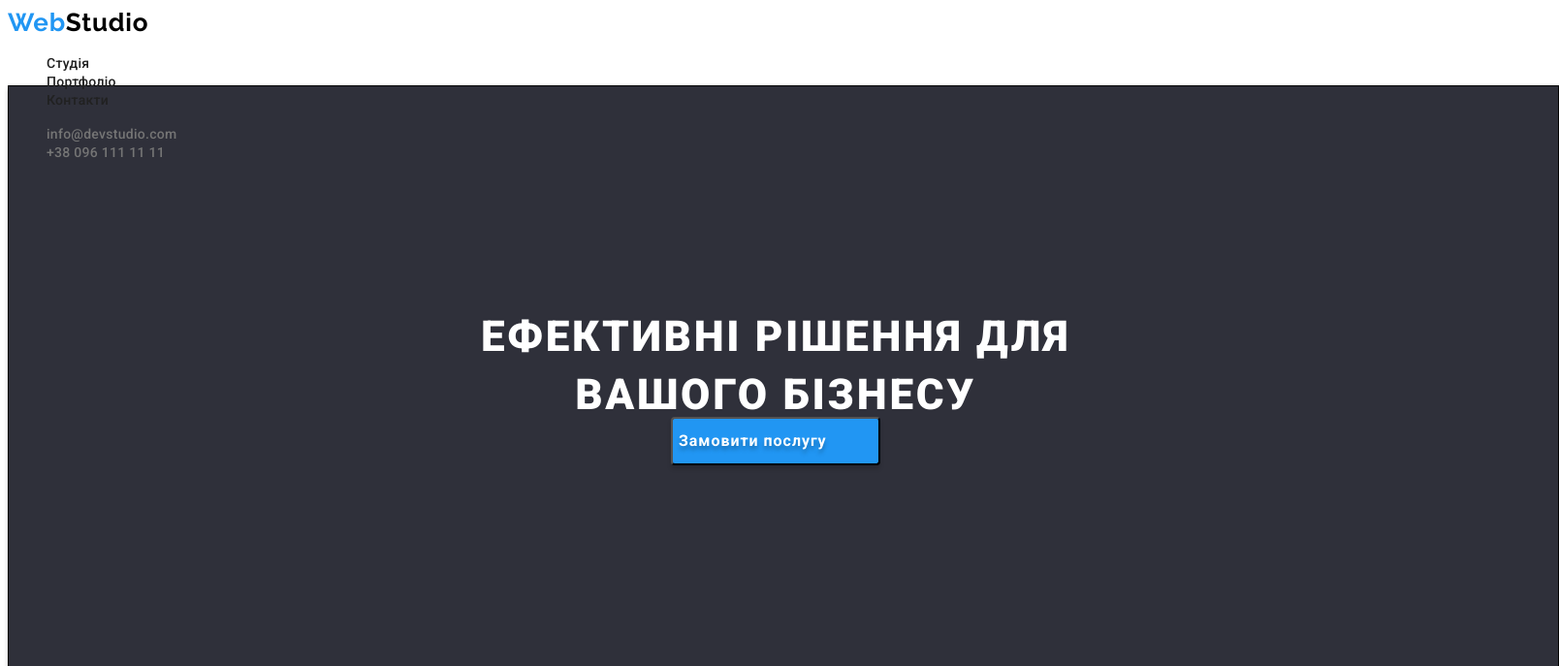
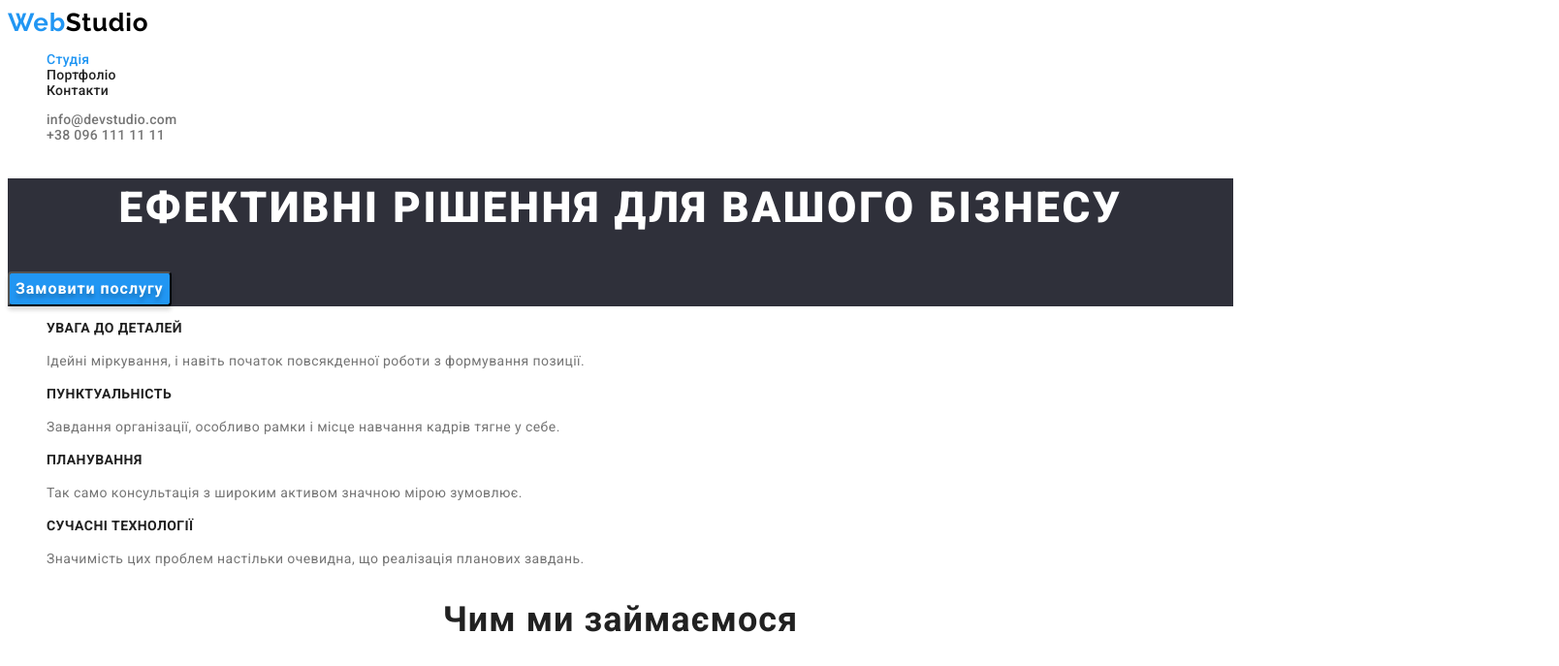
Before and after one commit to BasYuliia/goit-markup-hw-02, a plain HTML site: page index.html in a window 1280 px wide. Shown: the top 687 px of the page at 97% size, 1608 px wide, since content can reach past the window. Drawn offline with Linux system fonts and the light colour scheme.

Commit message:
Доопрацювання 1

```diff
--- a/css/styles.css
+++ b/css/styles.css
@@ -5,6 +5,19 @@
 } */
 ul li {
   list-style: none;
+}
+.visually-hidden {
+  position: absolute;
+  width: 1px;
+  height: 1px;
+  margin: -1px;
+  border: 0;
+  padding: 0;
+
+  white-space: nowrap;
+  clip-path: inset(100%);
+  clip: rect(0 0 0 0);
+  overflow: hidden;
 }
 :root {
   --dominant-text-color: #757575;
@@ -19,15 +32,13 @@ ul li {
 }
 body {
   font-family: Roboto, sans-serif;
+  font-size: 14px;
+  letter-spacing: 0.03em;
   background: var(--headline-text-color);
   color: var(--dominant-text-color);
 }
 .header {
   background: var(--headline-text-color);
-  width: 1600px;
-  height: 80px;
-  left: 0px;
-  top: 0px;
 }
 /* ЛОГОТИП */
 .header-logo {
@@ -46,6 +57,7 @@ body {
   text-decoration: none;
 }
 /* НАВІГАЦІЯ */
+
 .nav-link,
 .auth-link {
   text-decoration: none;
@@ -54,7 +66,12 @@ body {
   line-height: calc(16 / 14);
   letter-spacing: 0.02em;
 }
-.nav-link:active,
+.nav-link:hover {
+  color: var(--logo-text-web-hoover-color);
+}
+.nav-link.current {
+  color: var(--logo-text-web-hoover-color);
+}
 .nav-link:focus {
   color: var(--logo-text-web-hoover-color);
 }
@@ -71,15 +88,9 @@ body {
 
 /* ГЕРОЙ */
 .hero {
-  box-sizing: border-box;
   background-color: var(--background-color-footer);
-  width: 1600px;
-  height: 600px;
-  left: 0px;
-  top: 80px;
-  box-shadow: 0px 4px 4px rgba(0, 0, 0, 0.25);
-  border: 1px solid #000000;
-  box-shadow: 0px 4px 4px rgba(0, 0, 0, 0.25);
+  /* width: 1600px;
+  height: 600px; */
 }
 .headline {
   color: var(--headline-text-color);
@@ -89,11 +100,6 @@ body {
   text-align: center;
   letter-spacing: 0.06em;
   text-transform: uppercase;
-  position: absolute;
-  width: 696px;
-  height: 120px;
-  left: 452px;
-  top: 280px;
 }
 .main-button {
   /* текст */
@@ -101,11 +107,6 @@ body {
   font-weight: 700;
   font-size: 16px;
   line-height: calc(30 / 16);
-  position: absolute;
-  width: 152px;
-  height: 30px;
-  left: 724px;
-  top: 440px;
   display: flex;
   align-items: center;
   text-align: center;
@@ -117,22 +118,12 @@ body {
   background: var(--logo-text-web-hoover-color);
   box-shadow: 0px 4px 4px rgba(0, 0, 0, 0.15);
   border-radius: 4px;
-  position: absolute;
-  width: 216px;
-  height: 50px;
-  left: 692px;
-  top: 430px;
 }
 .button:active {
   background: var(--button-bcg-color);
 }
 /* ОСОБЛИВОСТІ */
-.features {
-  background-color: var(--main-background-color);
-}
-.title-transparent {
-  color: transparent;
-}
+
 .subtitle {
   font-weight: 700;
   font-size: 14px;
@@ -142,19 +133,14 @@ body {
   color: var(--nav-text-link-color);
 }
 .text {
+  font-weight: 400;
   font-size: 14px;
   line-height: calc(24 / 14);
-  letter-spacing: 0.03em;
 }
 
 /* НАША КОМАНДА */
 .team {
   background: var(--background-color-team);
-  position: absolute;
-  width: 1600px;
-  height: 648px;
-  left: 0px;
-  top: 1446px;
 }
 .title {
   font-weight: 700;
@@ -171,7 +157,13 @@ body {
   letter-spacing: 0.03em;
   color: var(--nav-text-link-color);
 }
-
+.card-text {
+  font-weight: 400;
+  font-size: 16px;
+  line-height: calc(19 / 16);
+  text-align: center;
+  letter-spacing: 0.03em;
+}
 .card {
   background: var(--headline-text-color);
   box-shadow: 0px 1px 3px rgba(0, 0, 0, 0.12), 0px 1px 1px rgba(0, 0, 0, 0.14),
@@ -183,11 +175,6 @@ body {
 }
 /* ФУТЕР */
 .footer {
-  /* position: absolute; */
-  width: 1600px;
-  height: 252px;
-  left: 0px;
-  top: 2094px;
   background: var(--background-color-footer);
 }
 .footer-logo {
@@ -217,6 +204,7 @@ body {
 }
 /* ............ПОРТФОЛІО................................. */
 .filter-button {
+  font-family: inherit;
   font-weight: 500;
   font-size: 16px;
   line-height: calc(26 / 16);
@@ -228,6 +216,7 @@ body {
   border-radius: 4px;
 }
 .filter-button:active,
+.filter-button:hover,
 .filter-button:focus {
   color: var(--headline-text-color);
   background: var(--logo-text-web-hoover-color);
@@ -249,7 +238,6 @@ body {
   color: var(--nav-text-link-color);
 }
 .portfolio-list-desc {
-  font-weight: 400;
   font-size: 16px;
   line-height: calc(30 / 16);
   letter-spacing: 0.03em;
--- a/index.html
+++ b/index.html
@@ -19,7 +19,7 @@
       >
       <nav>
         <ul>
-          <li><a class="nav-link" href="./index.html">Студія</a></li>
+          <li><a class="nav-link current" href="./index.html">Студія</a></li>
           <li><a class="nav-link" href="portfolio.html">Портфоліо</a></li>
           <li><a class="nav-link" href="./index.html">Контакти</a></li>
         </ul>
@@ -37,7 +37,7 @@
       </section>
       <!--Особливості-->
       <section class="features">
-        <h2 class="title-transparent">Особливості</h2>
+        <h2 class="visually-hidden">Особливості</h2>
         <ul>
           <li>
             <h3 class="subtitle">УВАГА ДО ДЕТАЛЕЙ</h3>
@@ -83,22 +83,22 @@
           <li class="card">
             <img src="./images/card1.jpg" alt="man" width="270" height="260" />
             <h3 class="title-name">Ігор Дем'яненко</h3>
-            <p class="text">Product Designer</p>
+            <p class="card-text">Product Designer</p>
           </li>
           <li class="card">
             <img src="./images/card2.jpg" alt="woman" width="270" height="260" />
             <h3 class="title-name">Ольга Рєпіна</h3>
-            <p class="text">Frontend Developer</p>
+            <p class="card-text">Frontend Developer</p>
           </li>
           <li class="card">
             <img src="./images/card3.jpg" alt="man" width="270" height="260" />
             <h3 class="title-name">Микола Тарасов</h3>
-            <p class="text">Marketing</p>
+            <p class="card-text">Marketing</p>
           </li>
           <li class="card">
             <img src="./images/card4.jpg" alt="man" width="270" height="260" />
             <h3 class="title-name">Михайло Єрмаков</h3>
-            <p class="text">UI Designer</p>
+            <p class="card-text">UI Designer</p>
           </li>
         </ul>
       </section>
```
Also changed, not shown: portfolio.html (+5 -4 lines).
